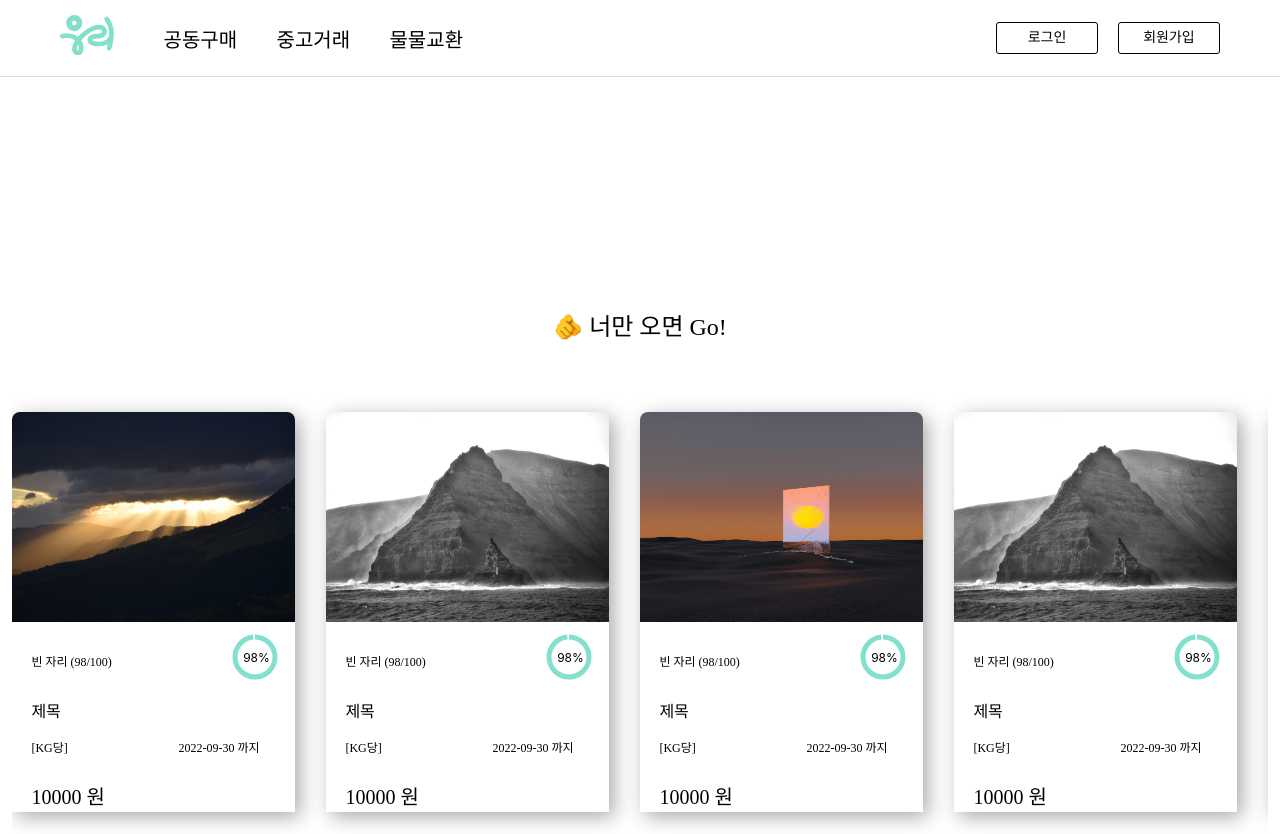
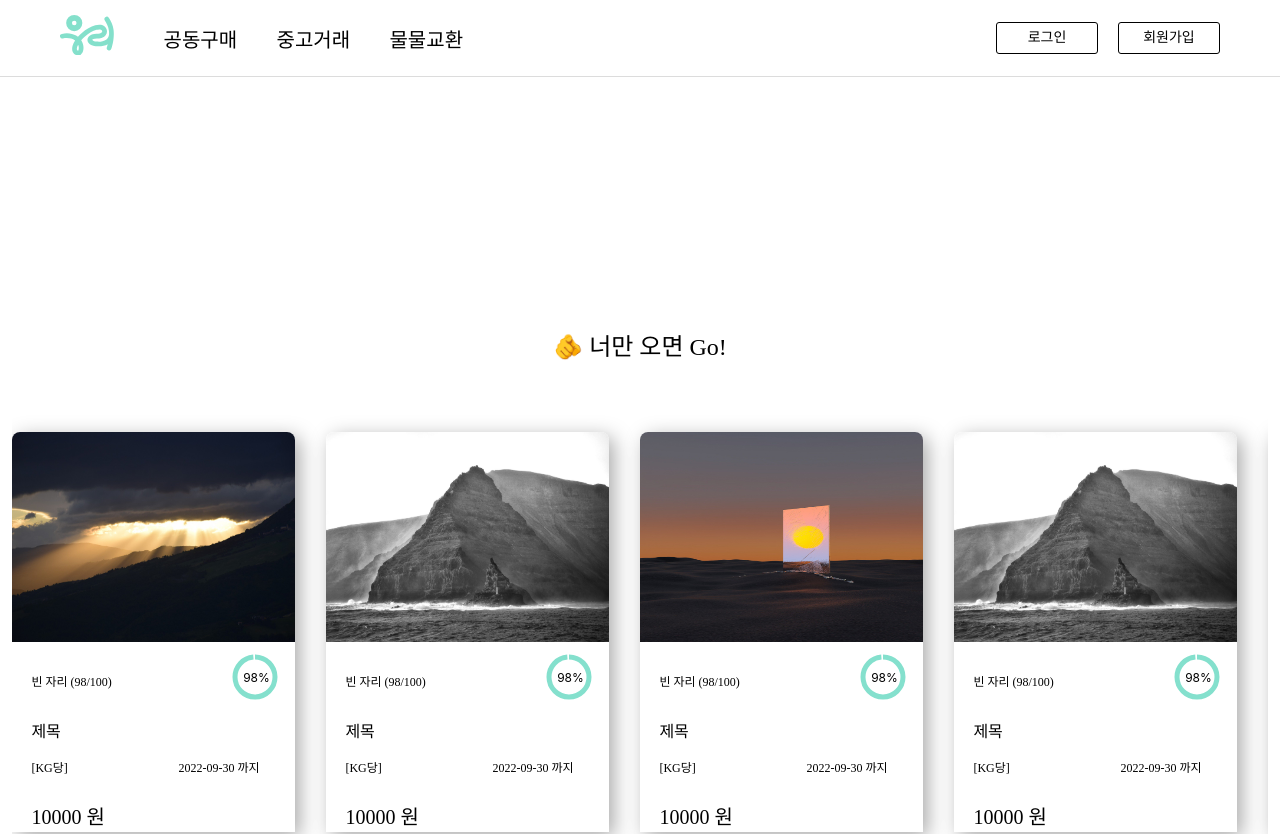
Before and after one commit to jinsu-k/us, a React (Create React App) app: page / in a window 1280 px wide. Shown: the top 834 px of the page. Built offline with nearby package versions, Linux system fonts and the light colour scheme; a web font is replaced by a local one.

Commit message:
[Chore] #1: 공통 LayoutContainer padding-top 변경 - 계산 실수로 인해 56px -> 76px로 변경

```diff
--- a/src/Common/Layout/CommonStyle.ts
+++ b/src/Common/Layout/CommonStyle.ts
@@ -3,5 +3,5 @@ import styled from 'styled-components';
 export const LayoutContainer = styled.div`
   max-width: 1256px;
   margin: 0 auto;
-  padding-top: 56px;
+  padding-top: 76px;
 `;
```
